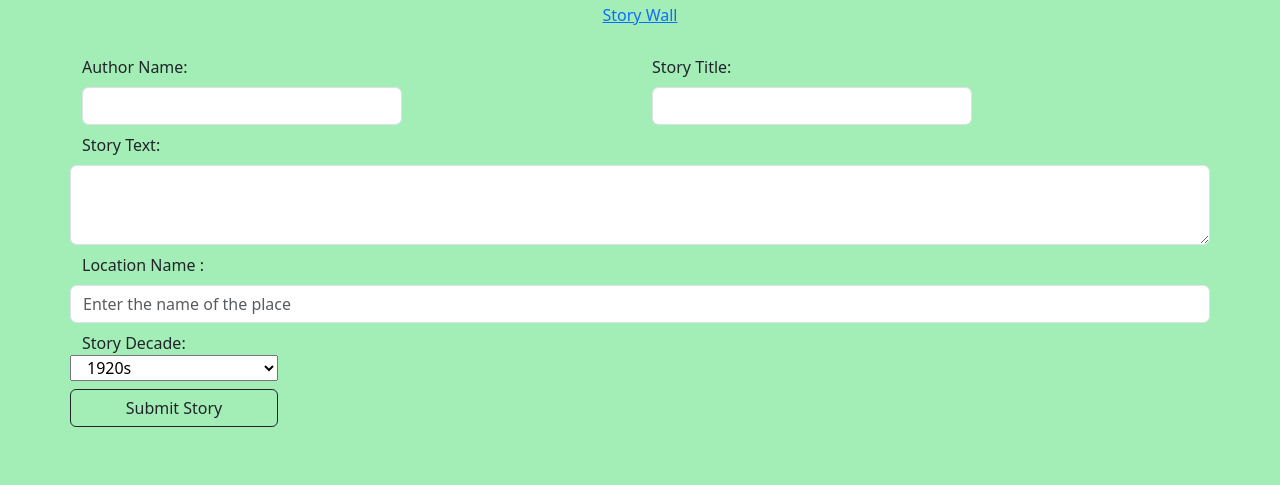
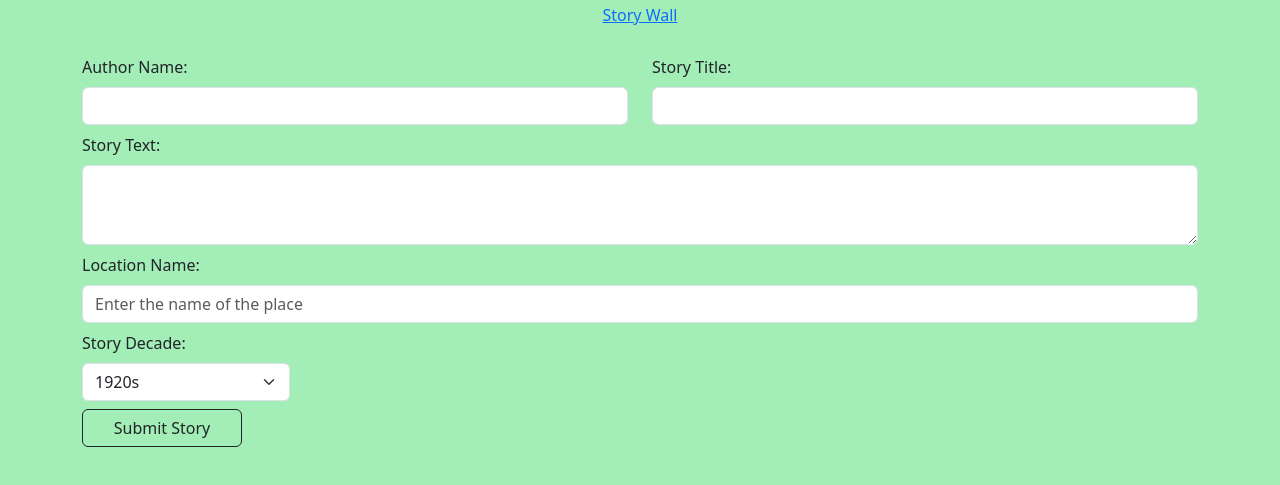
Before and after one commit to NafeesA35/HacktivismII, a plain HTML site: page ProgramDirectory/templates/submit.html in a window 1280 px wide. Shown: the part 53-538 px from the top of the page. Drawn offline with nearby package versions, Linux system fonts and the light colour scheme; a script that the page names is missing.

Commit message:
fixed alignment of input fields

```diff
--- a/ProgramDirectory/static/css/index_submit.css
+++ b/ProgramDirectory/static/css/index_submit.css
@@ -1,15 +1,5 @@
 body {
     background-color: #a3edb6;
-}
-
-.custom-label{
-    min-width: 13rem;
-    max-width: 20rem;
-}
-
-.dropdown{
-    min-width: 10rem;
-    max-width: 13rem;
 }
 
 .sub_button{
@@ -20,3 +10,8 @@ body {
 textarea.form-control {
     min-height: 5rem; /* adjust as needed */
 }
+
+.form-select{
+    min-width: 10rem;
+    max-width: 13rem;
+}
--- a/ProgramDirectory/templates/submit.html
+++ b/ProgramDirectory/templates/submit.html
@@ -21,29 +21,34 @@
         <main>
             <form id="storyForm" class="container-sm py-4">
                 <div class="row py-1">
-                    <div class="col">
-                        <label for="authorName" class="form-label" >Author Name: </label>
-                        <input type="text" id="authorName" name="authorName" class="form-control custom-label" >
+                    <div class="col-md-6 col-12">
+                        <label for="authorName" class="form-label">Author Name:</label>
+                        <input type="text" id="authorName" name="authorName" class="form-control">
                     </div>
-                    <div class="col">
-                        <label for="storyTitle" class="form-label" >Story Title: </label>
-                        <input type="text" id="storyTitle" name="storyTitle" class="form-control custom-label" >
+                    <div class="col-md-6 col-12">
+                        <label for="storyTitle" class="form-label">Story Title:</label>
+                        <input type="text" id="storyTitle" name="storyTitle" class="form-control">
                     </div>
                 </div>
 
                 <div class="row py-1">
-                    <label for="storyContent" class="form-label" >Story Text: </label>
-                    <textarea id="storyContent" name="storyContent" class="form-control" ></textarea>
+                    <div class="col-12">
+                        <label for="storyContent" class="form-label">Story Text:</label>
+                        <textarea id="storyContent" name="storyContent" class="form-control"></textarea>
+                    </div>
                 </div>
 
                 <div class="row py-1">
-                    <label for="locationTag" class="form-label" >Location Name : </label>
-                    <input type="text" id="locationTag" name="locationTag"  placeholder="Enter the name of the place" class="form-control" >
+                    <div class="col-12">
+                        <label for="locationTag" class="form-label">Location Name:</label>
+                        <input type="text" id="locationTag" name="locationTag" placeholder="Enter the name of the place" class="form-control">
+                    </div>
                 </div>
 
                 <div class="row py-1">
-                    <label for="decadeNum">Story Decade: </label>
-                    <select id="decadeNum" name="decadeNum" class=" dropdown">
+                    <div class="col-12">
+                        <label for="decadeNum" class="form-label">Story Decade:</label>
+                        <select id="decadeNum" name="decadeNum" class="form-select">
                         <option value="1920s">1920s</option>
                         <option value="1930s">1930s</option>
                         <option value="1940s">1940s</option>
@@ -55,11 +60,16 @@
                         <option value="2000s">2000s</option>
                         <option value="2010s">2010s</option>
                         <option value="2020s">2020s</option>
-                    </select>
+                        </select>
+                    </div>
                 </div>
 
                 <div class="row py-1">
-                    <button class="btn btn-outline-dark sub_button" type="submit" id="submitButton" name="submitButton">Submit Story</button>
+                    <div class="col-12">
+                        <button class="btn btn-outline-dark sub_button" type="submit" id="submitButton" name="submitButton">
+                        Submit Story
+                        </button>
+                    </div>
                 </div>
             </form>
         </main>
```
